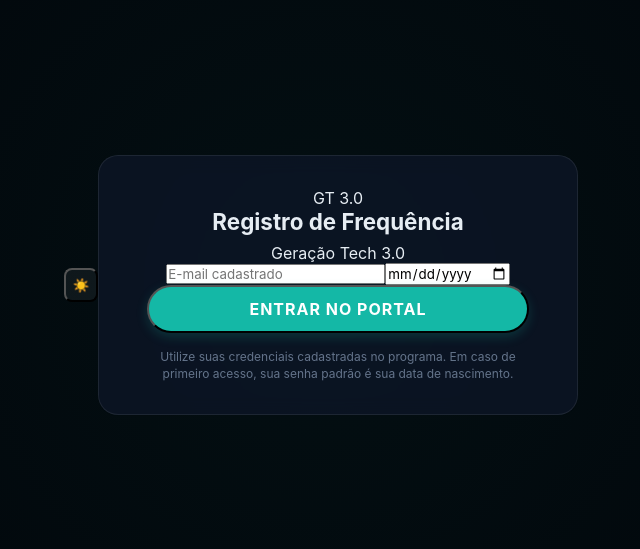
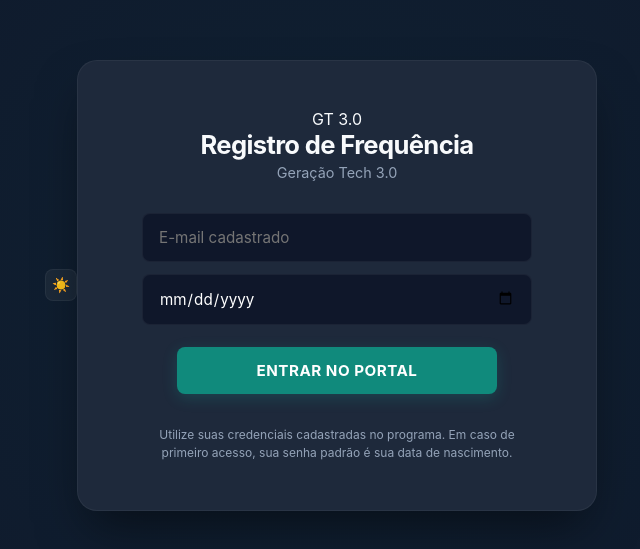
Before and after one commit to nazare4lmeida/frequencia-gt3, a React (Vite) app in the folder frontend/: page / in a window 1280 px wide. Shown: the part 115-664 px from the top of the page, without its empty margins (319-959 px from the left). Built offline with nearby package versions, Linux system fonts and the light colour scheme.

Commit message:
css visual

```diff
--- a/frontend/src/App.css
+++ b/frontend/src/App.css
@@ -1,19 +1,16 @@
 /* ================================================= */
-/* VARIÁVEIS REFINADAS                               */
+/* 1. VARIÁVEIS E RESET (FOCO NO DARK MODE REAL)     */
 /* ================================================= */
 :root {
-  --teal-dark: #0d3d3a; /* Teal mais escuro e sóbrio */
-  --teal-brand: #14b8a6;
-  --teal-hover: #0f766e;
-  --dark-slate: #1e293b;
-  --black: #020617;
-  --white: #ffffff;
-  --gray-muted: #64748b;
-  --glass-bg: rgba(15, 23, 42, 0.7);
-  --glass-border: rgba(255, 255, 255, 0.08);
+  --bg-deep: #0f172a;       /* Fundo profundo das referências */
+  --card-bg: #1e293b;       /* Fundo dos cards/containers */
+  --teal-primary: #108a7c;  /* Teal da marca Geração Tech */
+  --teal-hover: #0b776e;    /* Hover mais escuro para botões */
+  --text-main: #f8fafc;     /* Branco suave para leitura */
+  --text-dim: #94a3b8;      /* Cinza para textos secundários */
+  --border-subtle: rgba(255, 255, 255, 0.05);
   --radius-sm: 8px;
-  --radius-md: 12px;
-  --radius-lg: 20px;
+  --radius-lg: 16px;
   --transition: all 0.2s ease-in-out;
 }
 
@@ -21,120 +18,90 @@
   margin: 0;
   padding: 0;
   box-sizing: border-box;
-  font-family: 'Inter', sans-serif;
+  font-family: 'Inter', system-ui, -apple-system, sans-serif;
 }
 
+body {
+  background-color: var(--bg-deep);
+  color: var(--text-main);
+  min-height: 100vh;
+  -webkit-font-smoothing: antialiased;
+}
+
+/* Forçar Dark Mode na classe do body */
 body.dark {
-  background-color: #010409;
-  color: #e6edf3;
+  background-color: var(--bg-deep);
 }
 
 /* ================================================= */
-/* LOGIN: MENOR E MAIS LARGO (HARMONIOSO)            */
+/* 2. TELA DE LOGIN (MAIS LARGA E ORGANIZADA)        */
 /* ================================================= */
 .login-container {
   display: flex;
   align-items: center;
   justify-content: center;
   min-height: 100vh;
-  background: radial-gradient(circle at center, #0d3d3a33 0%, #010409 100%);
+  padding: 20px;
+  background: radial-gradient(circle at center, #14b8a610 0%, #0f172a 100%);
 }
 
 .login-card {
-  background: var(--glass-bg);
-  backdrop-filter: blur(10px);
-  border: 1px solid var(--glass-border);
-  border-radius: var(--radius-lg);
-  padding: 2rem 3rem; /* Menos altura, mais largura lateral */
+  background: var(--card-bg);
+  padding: 3rem 4rem;      /* Menos altura, mais largura lateral */
+  border-radius: 20px;
   width: 100%;
-  max-width: 480px; /* Mais largo para harmonia */
+  max-width: 520px;        /* Largura harmônica conforme referência */
   text-align: center;
+  box-shadow: 0 25px 50px -12px rgba(0, 0, 0, 0.5);
+  border: 1px solid var(--border-subtle);
 }
 
 .login-card h1 {
-  font-size: 1.4rem;
-  margin-bottom: 0.5rem;
+  font-size: 1.6rem;
+  font-weight: 700;
+  margin-bottom: 4px;
+  letter-spacing: -0.025em;
 }
 
-.welcome-back {
-  padding: 1rem 0;
+.login-card .subtitle {
+  color: var(--text-dim);
+  font-size: 0.9rem;
+  margin-bottom: 2rem;
 }
 
-/* ================================================= */
-/* HEADER: AJUSTES E HORÁRIO                         */
-/* ================================================= */
-.glass-header {
-  position: fixed;
-  top: 0;
+/* Inputs da tela de login */
+.input-modern {
   width: 100%;
-  height: 60px;
-  background: rgba(1, 4, 9, 0.9);
-  border-bottom: 1px solid var(--glass-border);
-  display: flex;
-  justify-content: space-between;
-  align-items: center;
-  padding: 0 2rem;
-  z-index: 1000;
-}
-
-.header-right {
-  display: flex;
-  align-items: center;
-  gap: 15px;
-  font-size: 0.9rem;
-  color: var(--gray-muted);
-}
-
-.nav-actions {
-  display: flex;
-  gap: 8px;
-}
-
-/* ================================================= */
-/* CONTEÚDO PRINCIPAL (SUTIL)                        */
-/* ================================================= */
-.app-wrapper {
-  max-width: 1100px;
-  margin: 0 auto;
-  padding: 90px 20px 40px;
-}
-
-.content-grid {
-  display: grid;
-  grid-template-columns: 1fr 280px;
-  gap: 16px;
-}
-
-.aula-card {
-  background: var(--glass-bg);
-  border: 1px solid var(--glass-border);
-  border-radius: var(--radius-md);
-  padding: 1.5rem;
-}
-
-.aula-card h2 {
-  font-size: 1.25rem;
-  margin: 0.5rem 0;
-}
-
-/* ================================================= */
-/* BOTÕES: CORES E HOVER                             */
-/* ================================================= */
-.btn-ponto {
-  width: 100%;
-  padding: 12px;
-  font-size: 1rem;
-  font-weight: 700;
-  text-transform: uppercase;
-  letter-spacing: 1px;
-  border-radius: 50px;
+  padding: 14px 16px;
+  margin-bottom: 12px;
+  background: #0f172a;     /* Input escuro como no modelo base */
+  border: 1px solid var(--border-subtle);
+  border-radius: var(--radius-sm);
+  color: white;
+  font-size: 0.95rem;
+  outline: none;
   transition: var(--transition);
 }
 
+.input-modern:focus {
+  border-color: var(--teal-primary);
+  box-shadow: 0 0 0 1px var(--teal-primary);
+}
+
+/* Botão de Entrar (Padrão Referência) */
 .btn-ponto.in {
-  background-color: var(--teal-brand);
+  width: 100%;
+  padding: 14px;
+  background-color: var(--teal-primary);
   color: white;
-  box-shadow: 0 4px 12px rgba(20, 184, 166, 0.2);
+  border: none;
+  border-radius: var(--radius-sm);
+  font-weight: 700;
+  font-size: 0.95rem;
+  cursor: pointer;
+  text-transform: uppercase;
+  letter-spacing: 0.5px;
+  transition: var(--transition);
 }
 
 .btn-ponto.in:hover {
@@ -142,22 +109,257 @@ body.dark {
   transform: translateY(-1px);
 }
 
+.btn-ghost {
+  background: none;
+  border: none;
+  color: var(--text-dim);
+  font-size: 0.8rem;
+  margin-top: 15px;
+  cursor: pointer;
+  text-decoration: underline;
+  opacity: 0.7;
+}
+
+.btn-ghost:hover {
+  opacity: 1;
+}
+
+.usability-info {
+  font-size: 0.75rem;
+  color: var(--text-dim);
+  margin-top: 2rem;
+  line-height: 1.5;
+}
+
+/* ================================================= */
+/* 3. HEADER (DISCRETO E FIXO NO TOPO)              */
+/* ================================================= */
+.glass-header {
+  position: fixed;
+  top: 0;
+  left: 0;
+  right: 0;
+  height: 60px; /* Altura reduzida conforme referência */
+  background: rgba(15, 23, 42, 0.95);
+  border-bottom: 1px solid var(--border-subtle);
+  display: flex;
+  justify-content: space-between;
+  align-items: center;
+  padding: 0 2rem;
+  z-index: 1000;
+  backdrop-filter: blur(8px);
+}
+
+.brand-logo {
+  display: flex;
+  align-items: center;
+  gap: 12px;
+}
+
+.logo-circle {
+  color: var(--teal-primary);
+  font-weight: 900;
+  font-size: 1.1rem;
+  letter-spacing: -1px;
+}
+
+.brand-text {
+  font-size: 0.85rem;
+  font-weight: 600;
+  line-height: 1.2;
+}
+
+.brand-text span {
+  display: block;
+  font-size: 0.7rem;
+  color: var(--teal-primary);
+  text-transform: uppercase;
+  font-weight: 800;
+}
+
+/* Badge de Aluno/Admin sutil */
+.user-badge {
+  background: rgba(20, 184, 166, 0.1);
+  color: var(--teal-primary);
+  padding: 2px 10px;
+  border-radius: 50px;
+  font-size: 0.65rem;
+  font-weight: 800;
+  text-transform: uppercase;
+  border: 1px solid rgba(20, 184, 166, 0.3);
+}
+
+.header-right {
+  display: flex;
+  align-items: center;
+  gap: 20px;
+}
+
+.clock {
+  font-size: 0.85rem;
+  color: var(--text-dim);
+  font-weight: 500;
+  letter-spacing: 0.5px;
+}
+
+/* Ações do Nav (Botões de Ícones) */
+.nav-actions {
+  display: flex;
+  gap: 8px;
+  align-items: center;
+}
+
 .btn-action-circle {
-  background: rgba(255,255,255,0.05);
-  width: 34px;
-  height: 34px;
+  width: 32px;
+  height: 32px;
   border-radius: 8px;
+  background: rgba(255, 255, 255, 0.05);
+  border: 1px solid var(--border-subtle);
   display: flex;
   align-items: center;
   justify-content: center;
+  color: var(--text-main);
+  cursor: pointer;
+  transition: var(--transition);
+  font-size: 0.9rem;
 }
 
 .btn-action-circle:hover {
   background: var(--teal-hover);
+  color: white;
+  border-color: var(--teal-hover);
+}
+
+.btn-secondary {
+  background: transparent;
+  border: 1px solid var(--border-subtle);
+  color: var(--text-dim);
+  padding: 6px 14px;
+  font-size: 0.75rem;
+  font-weight: 600;
+  border-radius: 6px;
+  cursor: pointer;
+  transition: var(--transition);
+}
+
+.btn-secondary:hover {
+  color: white;
+  background: rgba(255, 255, 255, 0.05);
 }
 
 /* ================================================= */
-/* STATS E FALTAS                                    */
+/* 4. LAYOUT PRINCIPAL (GRID)                       */
+/* ================================================= */
+.app-wrapper {
+  max-width: 1100px;
+  margin: 0 auto;
+  padding: 90px 20px 40px; /* Espaço para o header fixo */
+}
+
+.content-grid {
+  display: grid;
+  grid-template-columns: 1fr 280px; /* Coluna lateral mais estreita */
+  gap: 20px;
+}
+
+/* Card padrão do sistema */
+.shadow-card {
+  background: var(--card-bg);
+  border: 1px solid var(--border-subtle);
+  border-radius: var(--radius-lg);
+  padding: 2rem;
+  box-shadow: 0 4px 6px -1px rgba(0, 0, 0, 0.1);
+}
+
+@media (max-width: 850px) {
+  .content-grid {
+    grid-template-columns: 1fr;
+  }
+  .glass-header {
+    padding: 0 1rem;
+  }
+}
+
+/* ================================================= */
+/* 5. CARD DE AULA E BOTÕES DE PONTO                */
+/* ================================================= */
+.card-header-info {
+  margin-bottom: 20px;
+}
+
+.card-header-info h2 {
+  font-size: 1.3rem;
+  font-weight: 700;
+  color: var(--text-main);
+}
+
+.text-muted {
+  color: var(--text-dim);
+  font-size: 0.8rem;
+  margin-bottom: 4px;
+}
+
+/* Banner de informação sutil e centralizado */
+.info-banner {
+  background: rgba(20, 184, 166, 0.05);
+  border: 1px solid rgba(20, 184, 166, 0.1);
+  padding: 8px 16px;
+  border-radius: 8px;
+  font-size: 0.8rem;
+  color: var(--teal-primary);
+  text-align: center;
+  margin: 15px 0;
+}
+
+/* Botões de Ponto: Reduzidos e elegantes */
+.btn-ponto {
+  width: 100%;
+  max-width: 320px; /* Largura controlada conforme referência */
+  margin: 10px auto;
+  display: block;
+  padding: 12px;
+  font-size: 0.9rem;
+  font-weight: 800;
+  border-radius: 8px;
+  border: none;
+  cursor: pointer;
+  text-transform: uppercase;
+  letter-spacing: 1px;
+  transition: var(--transition);
+}
+
+.btn-ponto.in {
+  background-color: var(--teal-primary);
+  color: white;
+  box-shadow: 0 4px 15px rgba(20, 184, 166, 0.2);
+}
+
+.btn-ponto.in:hover {
+  background-color: var(--teal-hover);
+  transform: translateY(-2px);
+}
+
+.btn-ponto.out {
+  background-color: transparent;
+  border: 1px solid #f87171;
+  color: #f87171;
+}
+
+.btn-ponto.out:hover {
+  background-color: #f87171;
+  color: white;
+}
+
+.ponto-concluido {
+  text-align: center;
+  color: var(--teal-primary);
+  font-weight: 700;
+  font-size: 0.9rem;
+  padding: 10px;
+}
+
+/* ================================================= */
+/* 6. LATERAL DE ESTATÍSTICAS (SUTILEZA)            */
 /* ================================================= */
 .stats-grid {
   display: flex;
@@ -166,78 +368,135 @@ body.dark {
 }
 
 .stat-card {
-  background: rgba(47, 79, 79, 0.3);
-  border: 1px solid var(--glass-border);
-  padding: 1rem;
-  border-radius: var(--radius-md);
+  background: var(--card-bg);
+  border: 1px solid var(--border-subtle);
+  padding: 1.2rem;
+  border-radius: var(--radius-lg);
   text-align: center;
 }
 
 .stat-label {
-  font-size: 0.8rem;
-  color: var(--gray-muted);
+  font-size: 0.7rem;
+  color: var(--text-dim);
+  text-transform: uppercase;
+  font-weight: 700;
+  letter-spacing: 0.5px;
   display: block;
+  margin-bottom: 4px;
 }
 
 .stat-value {
-  font-size: 1.2rem;
-  font-weight: 700;
-  color: var(--teal-brand);
+  font-size: 1.4rem;
+  font-weight: 800;
+  color: var(--teal-primary);
 }
 
+/* Destaque para Faltas em vermelho sutil */
 .stat-value.faltas {
   color: #f87171;
 }
 
-/* ================================================= */
-/* ALERTAS E INFORMAÇÕES                             */
-/* ================================================= */
-.info-banner {
-  background: rgba(20, 184, 166, 0.05);
-  border: 1px solid rgba(20, 184, 166, 0.2);
-  padding: 10px 15px;
-  border-radius: 50px;
-  font-size: 0.85rem;
-  text-align: center;
-  margin: 1rem 0;
-  color: var(--teal-brand);
-}
-
-.usability-info {
-  font-size: 0.75rem;
-  color: var(--gray-muted);
-  line-height: 1.4;
-  margin-top: 1rem;
+.text-success {
+  color: var(--teal-primary);
+  font-weight: 700;
 }
 
 /* ================================================= */
-/* TABELA HISTÓRICO                                  */
+/* 7. TABELA DE HISTÓRICO                           */
 /* ================================================= */
 .historico-container {
-  margin-top: 16px;
-  padding: 1.5rem;
+  grid-column: 1 / -1; /* Ocupa a largura total em telas grandes */
+  margin-top: 10px;
+}
+
+.historico-container h3 {
+  font-size: 1rem;
+  margin-bottom: 1rem;
+}
+
+.table-responsive {
+  width: 100%;
+  overflow-x: auto;
 }
 
 .historico-table {
   width: 100%;
-  font-size: 0.85rem;
+  border-collapse: collapse;
 }
 
 .historico-table th {
-  padding: 10px;
-  color: var(--gray-muted);
-  border-bottom: 1px solid var(--glass-border);
+  text-align: left;
+  padding: 12px;
+  font-size: 0.75rem;
+  color: var(--text-dim);
+  text-transform: uppercase;
+  border-bottom: 1px solid var(--border-subtle);
 }
 
 .historico-table td {
-  padding: 12px 10px;
+  padding: 14px 12px;
+  font-size: 0.85rem;
+  border-bottom: 1px solid rgba(255, 255, 255, 0.02);
+}
+
+.historico-table tr:hover td {
+  background: rgba(255, 255, 255, 0.01);
 }
 
 /* ================================================= */
-/* RESPONSIVIDADE                                    */
+/* 8. MODAL DE FEEDBACK (CHECK-OUT)                 */
 /* ================================================= */
-@media (max-width: 768px) {
-  .content-grid { grid-template-columns: 1fr; }
-  .login-card { padding: 2rem 1.5rem; }
-  .header-right .clock { display: none; }
+.modal-overlay {
+  position: fixed;
+  inset: 0;
+  background: rgba(15, 23, 42, 0.9);
+  display: flex;
+  align-items: center;
+  justify-content: center;
+  z-index: 2000;
+  backdrop-filter: blur(4px);
 }
+
+.modal-content {
+  background: var(--card-bg);
+  padding: 2rem;
+  border-radius: var(--radius-lg);
+  max-width: 400px;
+  width: 90%;
+  border: 1px solid var(--border-subtle);
+}
+
+.input-notes {
+  width: 100%;
+  height: 80px;
+  background: #0f172a;
+  border: 1px solid var(--border-subtle);
+  border-radius: 8px;
+  color: white;
+  padding: 10px;
+  font-size: 0.85rem;
+  resize: none;
+  margin: 15px 0;
+}
+
+/* Popups de Alerta */
+.custom-popup {
+  position: fixed;
+  bottom: 24px;
+  right: 24px;
+  padding: 12px 20px;
+  border-radius: 8px;
+  font-size: 0.85rem;
+  font-weight: 700;
+  z-index: 3000;
+  box-shadow: 0 10px 15px -3px rgba(0, 0, 0, 0.5);
+  animation: slideIn 0.3s ease;
+}
+
+.custom-popup.sucesso { background: var(--teal-primary); color: white; }
+.custom-popup.erro { background: #ef4444; color: white; }
+
+@keyframes slideIn {
+  from { transform: translateY(20px); opacity: 0; }
+  to { transform: translateY(0); opacity: 1; }
+}
```
